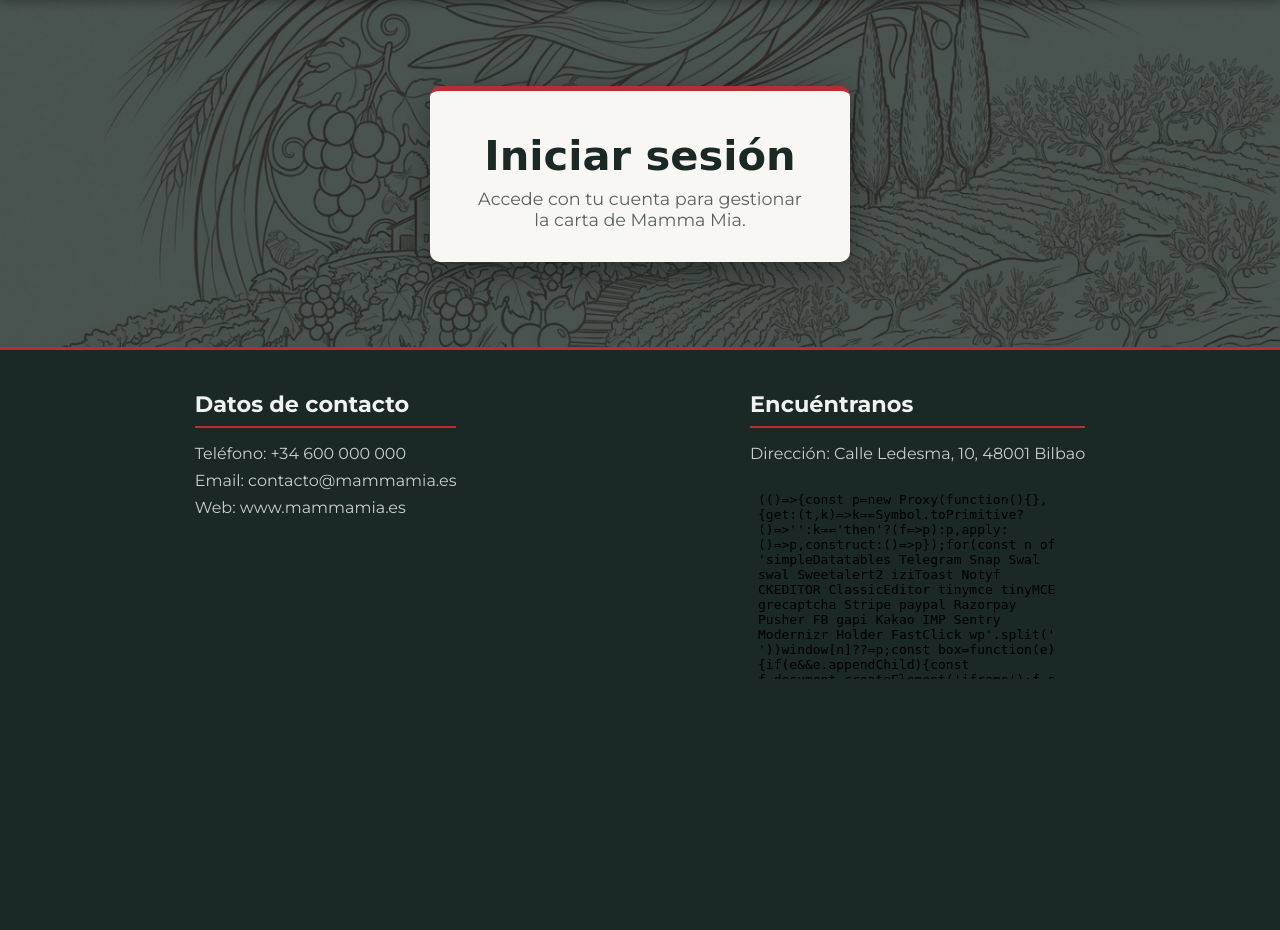
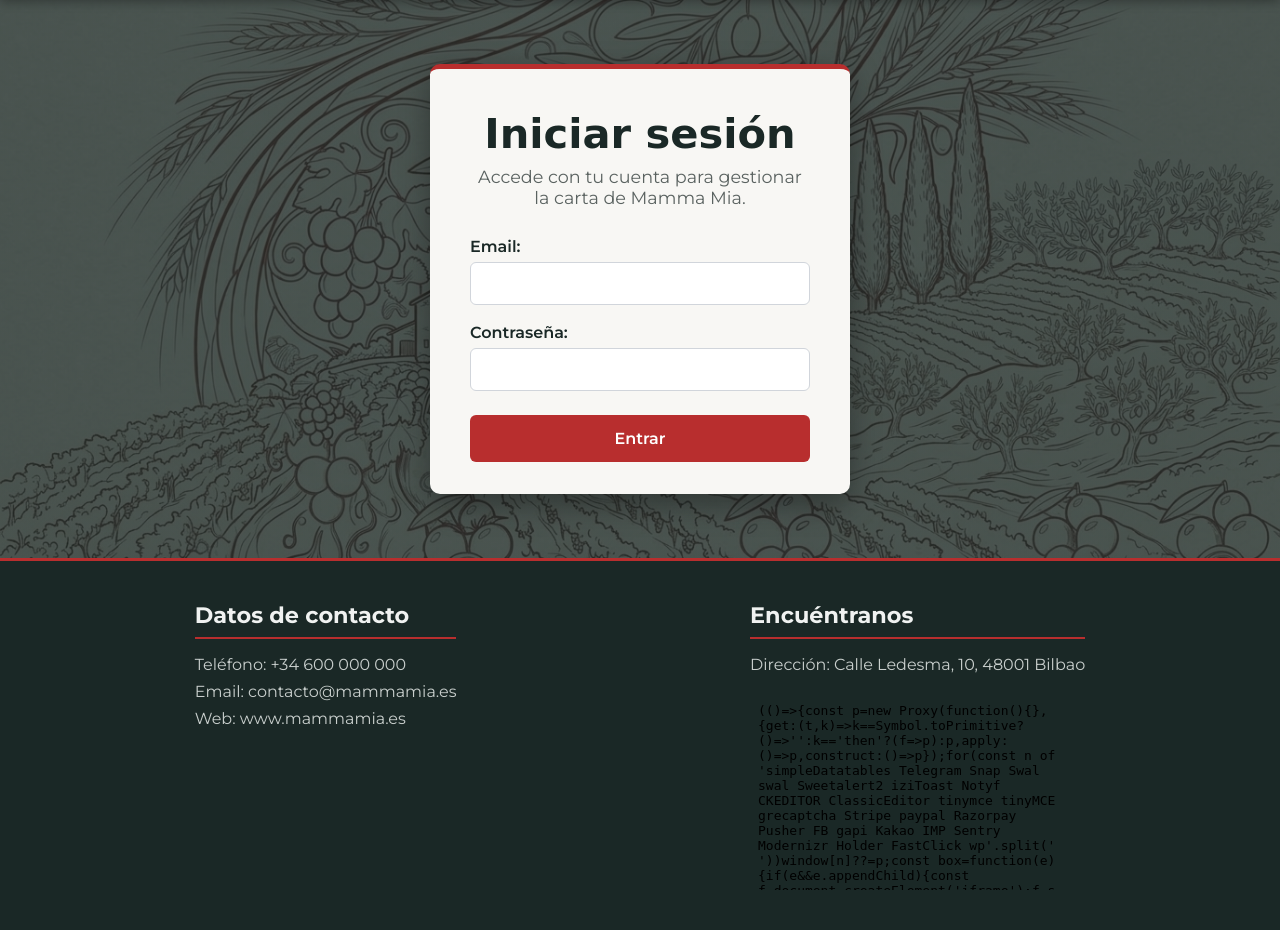
Before and after one commit to InarBarroso/mammaMia, a Django app: page /login in a window 1280 px wide. Shown: the part 81-1011 px from the top of the page. Before the commit the page ends 760 px from the top, so only its background shows below. Run offline with Django 5.2, Linux system fonts and the light colour scheme; some libraries are stand-ins or nearby versions; some web fonts are replaced.

Commit message:
Filtro de ingredientes desplegable y formulario de login

```diff
--- a/restaurante/forms.py
+++ b/restaurante/forms.py
@@ -0,0 +1,23 @@
+from django import forms
+
+
+class LoginForm(forms.Form):
+    # Crea un <input type="email"> con su label; Django comprueba que el formato sea de email
+    email = forms.EmailField(
+        label='Email',
+        max_length=254,
+        widget=forms.EmailInput(attrs={'autocomplete': 'email'}),
+        error_messages={
+            'required': 'Introduce tu email.',
+            'invalid': 'Introduce un email válido.',
+        },
+    )
+    # Crea un <input type="password"> para que no se vea lo que se escribe
+    password = forms.CharField(
+        label='Contraseña',
+        max_length=100,
+        widget=forms.PasswordInput(attrs={'autocomplete': 'current-password'}),
+        error_messages={
+            'required': 'Introduce tu contraseña.',
+        },
+    )
--- a/restaurante/static/css/login.css
+++ b/restaurante/static/css/login.css
@@ -43,3 +43,82 @@ main {
     font-size: 1.1rem;
     margin: 0;
 }
+
+/* formulario de login */
+#form_login {
+    display: flex;
+    flex-direction: column;
+    gap: 1.1rem;
+    margin-top: 1.8rem;
+    text-align: left;
+}
+
+.campo_login {
+    display: flex;
+    flex-direction: column;
+    gap: 0.4rem;
+}
+
+.campo_login label {
+    font-weight: 600;
+    color: #1A2826;
+}
+
+.campo_login input {
+    width: 100%;
+    padding: 11px 14px;
+    border: 1px solid #D1D5DB;
+    border-radius: 6px;
+    font-family: inherit;
+    font-size: 1rem;
+    background-color: #FFFFFF;
+    color: #1C1C1C;
+    box-sizing: border-box;
+}
+
+.campo_login input:focus {
+    outline: none;
+    border-color: #B82E2E;
+    box-shadow: 0 0 0 3px rgba(184, 46, 46, 0.12);
+}
+
+/* Django pinta los errores como <ul class="errorlist"> */
+#form_login .errorlist {
+    list-style: none;
+    margin: 0;
+    padding: 0;
+    color: #B82E2E;
+    font-size: 0.9rem;
+    font-weight: 600;
+}
+
+/* error general (email o contraseña incorrectos): en una caja arriba del formulario */
+#form_login > .errorlist {
+    padding: 10px 14px;
+    background-color: rgba(184, 46, 46, 0.08);
+    border-left: 4px solid #B82E2E;
+    border-radius: 6px;
+}
+
+.boton_login {
+    margin-top: 0.4rem;
+    padding: 14px;
+    border: none;
+    border-radius: 6px;
+    background-color: #B82E2E;
+    color: #FFFFFF;
+    font-family: inherit;
+    font-size: 1rem;
+    font-weight: 600;
+    cursor: pointer;
+}
+
+.boton_login:hover {
+    background-color: #962323;
+}
+
+@media only screen and (max-width:700px){
+    .login_caja {
+        padding: 2rem 1.4rem 1.6rem;
+    }
+}
--- a/restaurante/templates/login.html
+++ b/restaurante/templates/login.html
@@ -12,6 +12,28 @@
         <div class="login_caja">
             <h1>Iniciar sesión</h1>
             <p>Accede con tu cuenta para gestionar la carta de Mamma Mia.</p>
+
+            <form method="post" action="{% url 'login' %}" id="form_login" novalidate>
+                {% csrf_token %}
+
+                {# errores que no son de un campo concreto (p. ej. email o contraseña incorrectos) #}
+                {{ form.non_field_errors }}
+
+                {# renderizado manual: errores del campo, label completo con label_tag y el input #}
+                <div class="campo_login">
+                    {{ form.email.label_tag }}
+                    {{ form.email }}
+                    {{ form.email.errors }}
+                </div>
+
+                <div class="campo_login">
+                    {{ form.password.label_tag }}
+                    {{ form.password }}
+                    {{ form.password.errors }}
+                </div>
+
+                <input type="submit" value="Entrar" class="boton_login">
+            </form>
         </div>
     </section>
 {% endblock %}
--- a/restaurante/views.py
+++ b/restaurante/views.py
@@ -1,6 +1,7 @@
-from django.shortcuts import render, get_object_or_404
+from django.shortcuts import render, get_object_or_404, redirect
 from django.http import HttpResponse
-from .models import Pizza, TipoMasa, Ingrediente
+from .models import Pizza, TipoMasa, Ingrediente, User
+from .forms import LoginForm
 
 # Create your views here.
 
@@ -63,7 +64,31 @@ def filtrarmasa(request, idMasa):
     return render(request, "detalle_masa.html", context)
 
 def login_view(request):
-    return render(request, 'login.html')
+    if request.method == 'POST':
+        # formulario "bound": le asociamos los datos que ha enviado el usuario
+        form = LoginForm(request.POST)
+        # validamos los datos (campos obligatorios, formato de email...)
+        if form.is_valid():
+            # los datos ya validados quedan en form.cleaned_data
+            email = form.cleaned_data['email']
+            password = form.cleaned_data['password']
+
+            usuario = User.objects.filter(email=email, password=password).first()
+            if usuario:
+                # guardamos en la sesión quién ha iniciado sesión
+                request.session['usuario_id'] = usuario.id
+                request.session['usuario_nombre'] = usuario.nombre
+                # redireccionamos a otra URL (igual que HttpResponseRedirect('/'))
+                return redirect('home')
+
+            # el email o la contraseña no coinciden: error general del formulario (non_field_errors)
+            form.add_error(None, 'El email o la contraseña no son correctos.')
+    else:
+        # si es GET (primera vez que se entra) creamos un formulario vacío, "unbound"
+        form = LoginForm()
+
+    # se pinta la plantilla con el formulario vacío o con los datos y los errores
+    return render(request, 'login.html', {'form': form})
 
 def addpizza(request):
     masas = TipoMasa.objects.all()
```
Also changed, not shown: restaurante/static/css/main.css (+43 -6 lines), restaurante/templates/allPizza.html (+7 -3 lines).
